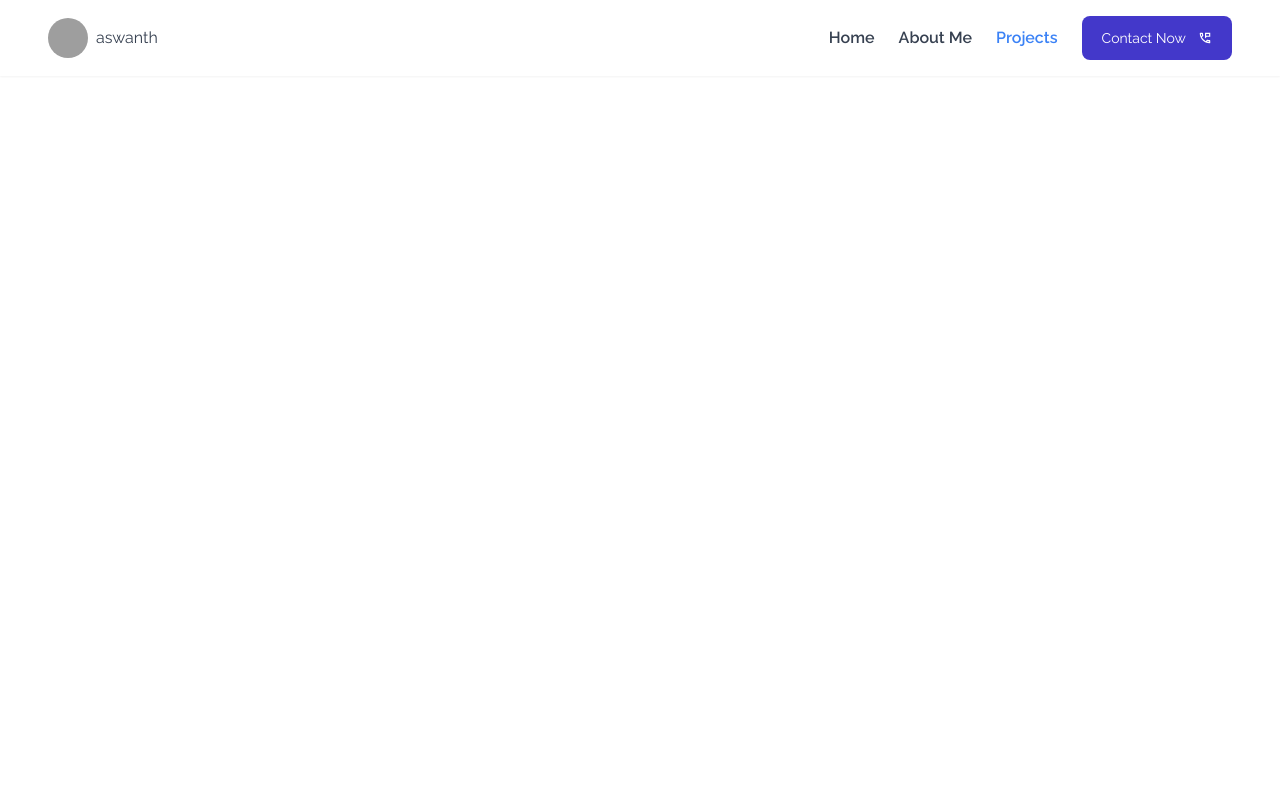
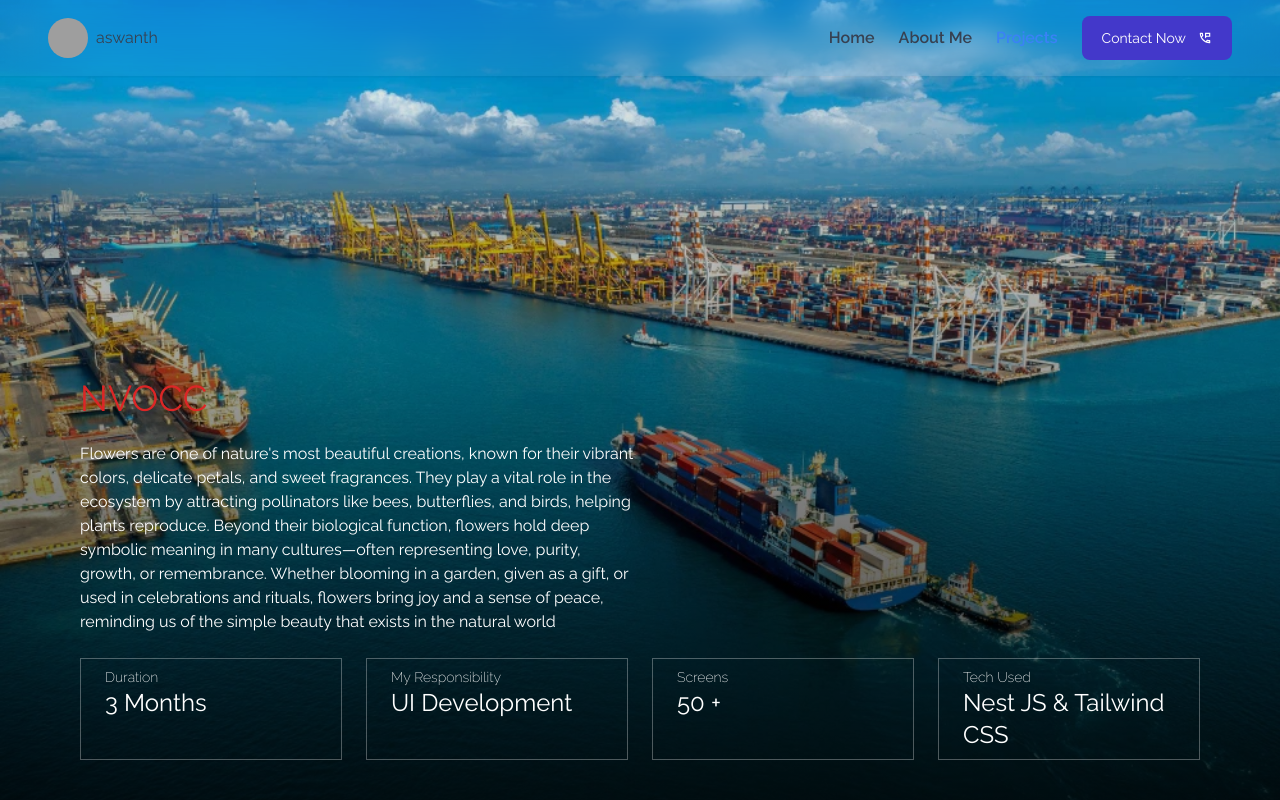
Before and after one commit to aswanthup06/career, a React (Create React App) app: page /project/nvocc in a window 1280 px wide. Shown: the top 800 px of the page. Built offline with nearby package versions, Linux system fonts and the light colour scheme; grey boxes are pictures that could not be loaded.

Commit message:
design fix

```diff
--- a/src/AboutMe/AboutHero.jsx
+++ b/src/AboutMe/AboutHero.jsx
@@ -11,7 +11,7 @@ export default function AboutHero() {
 
   return (
     <div>
-      <div className="py-16 justify-center container mx-auto md:px-28  flex flex-col items-center">
+      <div className="py-16 justify-center container mx-auto flex flex-col items-center">
         <div className="pt-12">
           <img
             className="h-24 w-24 rounded-full object-cover"
--- a/src/AboutMe/Me.jsx
+++ b/src/AboutMe/Me.jsx
@@ -3,7 +3,7 @@ import { MdOutlinePhone } from 'react-icons/md'
 
 export default function Me() {
   return (
-    <div className='grid grid-cols-2 container mx-auto md:px-28 py-10 gap-16'>
+    <div className='grid grid-cols-1 md:grid-cols-2 container mx-auto md:px-28 py-10 gap-16'>
 
 
 
--- a/src/AboutMe/Skill.jsx
+++ b/src/AboutMe/Skill.jsx
@@ -18,7 +18,7 @@ export default function Skill() {
   ];
 
   return (
-    <div className="container px-4 md:px-28 overflow-hidden mx-auto mb-20">
+    <div className="container overflow-hidden mb-20">
       <div className="text-center p-10">
         <h1 className="font-bold text-3xl text-zinc-800">Skills</h1>
         <h1 className="text-zinc-800">
@@ -26,7 +26,7 @@ export default function Skill() {
         </h1>
       </div>
 
-      <div className="grid grid-cols-2 gap-32">
+      <div className="grid grid-cols-1 md:grid-cols-2 gap-10 md:gap-32">
         <div className="space-y-6">
           <h1 className="text-zinc-800 font-bold">Technical Skills</h1>
 
--- a/src/App.js
+++ b/src/App.js
@@ -11,7 +11,7 @@ import WebPage from "./Projects/Web";
 import Posters from "./Projects/Posters";
 import Vectors from "./Projects/Vector";
 import Blood from "./Projects/Blood";
-import Envoc from "./Projects/Envoc";
+import Nvocc from "./Projects/Nvocc";
 import Rentmythings from "./Projects/Rentmythings";
 import Drone from "./Projects/Drone";
 import Happy from "./Projects/Happy";
@@ -25,7 +25,7 @@ function App() {
         <Route path="/" element={<Home />} />
         <Route path="/about" element={<Aboutme />} />
         <Route path="/project/bloodapp" element={<Blood />} />
-        <Route path="/project/envoc" element={<Envoc />} />
+        <Route path="/project/nvocc" element={<Nvocc />} />
          <Route path="/project/rentmythings" element={<Rentmythings />} />
          <Route path="/project/drone" element={<Drone />} />
           <Route path="/project/happy" element={<Happy />} />
--- a/src/Component/Navbar.jsx
+++ b/src/Component/Navbar.jsx
@@ -32,7 +32,7 @@ export default function Navbar() {
           visible ? "translate-y-0" : "-translate-y-full"
         }`}
       >
-        <div className="hidden backdrop-blur-lg md:flex justify-between items-center py-4 w-full container mx-auto md:px-12 bg-white/5 shadow-sm">
+        <div className="hidden backdrop-blur-lg md:flex justify-between items-center py-4 w-full mx-auto md:px-12 bg-white/5 shadow-sm">
           {/* Logo Section */}
 
           <a href="/">
--- a/src/Projects/CaseStudy.jsx
+++ b/src/Projects/CaseStudy.jsx
@@ -17,8 +17,8 @@ const caseStudies = [
   },
   {
     id: 2,
-    title: "ENVOC",
-    href: "/project/envoc",
+    title: "NVOCC",
+    href: "/project/nvocc",
     image: "/asset/ship.webp",
     tags: ["UI Development"],
     categories: [
--- a/src/Projects/Happy.jsx
+++ b/src/Projects/Happy.jsx
@@ -1,14 +1,15 @@
-import React from 'react'
+import React from "react";
 
 export default function Happy() {
   return (
-   <div className='text-black px-24 pt-24'>
-
-
-    <div className='flex gap-8'>
-
+    <div className="text-black px-24 pt-28">
+      <div className="flex gap-8">
         <div className="flex-1">
-<h1 className="text-red-600 text-4xl mb-6">HAPPY ERP</h1>
+          <h1 className="pt-16 font-bold">HAPPY ERP</h1>
+          <h1 className="text-red-600 text-4xl mb-6 font-semibold">
+            Flowers are one of nature's most beautiful creations, known for
+            their vibrant colors, delicate petals, and sweet fragrances
+          </h1>
 
           <p className="mb-4 ">
             Flowers are one of nature's most beautiful creations, known for
@@ -21,19 +22,17 @@ export default function Happy() {
             celebrations and rituals, flowers bring joy and a sense of peace,
             reminding us of the simple beauty that exists in the natural world
           </p>
-
         </div>
 
         <div className="flex-1">
-
-        <img className='rounded-2xl' src="/asset/ship.webp" alt="" />
+          <img className="rounded-2xl" src="/asset/happy.webp" alt="" />
 
           <div className="flex justify-between gap-2 w-full mt-10">
             {[
               { title: "Duration", value: "3 Months" },
-      { title: "My Responsibility", value: "UI Development" },
+              { title: "My Responsibility", value: "UI Design & Development" },
               { title: "Screens", value: "50 +" },
-      { title: "Tech Used", value: "React" }
+              { title: "Tech Used", value: "React" },
             ].map((item, index) => (
               <div key={index} className="w-fit">
                 <h1 className="text-xs font-medium">{item.title}</h1>
@@ -41,7 +40,47 @@ export default function Happy() {
               </div>
             ))}
           </div>
+        </div>
+      </div>
 
+      <div className="grid grid-cols-2 gap-8 mt-16">
+        <div className="flex items-center">
+          <img
+            className="rounded-2xl w-full object-cover h-[450px]"
+            src="/asset/happy2.webp"
+            alt=""
+          />
+        </div>
+
+        <div className="flex items-center">
+          <div>
+            <h1 className="font-bold">HAPPY ERP</h1>
+            <h1 className="text-red-600 text-4xl mb-6 font-semibold">
+              Flowers are one of nature's most beautiful creations, known for
+              their vibrant colors, delicate petals, and sweet fragrances
+            </h1>
+
+            <p className="mb-4 ">
+              Flowers are one of nature's most beautiful creations, known for
+              their vibrant colors, delicate petals, and sweet fragrances. They
+              play a vital role in the ecosystem by attracting pollinators like
+              bees, butterflies, and birds, helping plants reproduce. Beyond
+              their biological function, flowers hold deep symbolic meaning in
+              many cultures—often representing love, purity, growth, or
+              remembrance. Whether blooming in a garden, given as a gift, or
+              used in celebrations and rituals, flowers bring joy and a sense of
+              peace, reminding us of the simple beauty that exists in the
+              natural world
+            </p>
+          </div>
+        </div>
+      </div>
+
+<div className="w-full h-[500px] rounded-2xl bg-slate-200 mt-28">
+
+</div>
+
+<div className="w-full h-[100px] rounded-2xl ">
 
 </div>
 
@@ -50,10 +89,5 @@ export default function Happy() {
 
 
     </div>
-
-
-
-
-    </div>
-  )
+  );
 }
--- a/src/Projects/Envoc.jsx
+++ b/src/Projects/Nvocc.jsx
@@ -1,17 +1,19 @@
 import React from "react";
 
-export default function Envoc() {
+export default function Nvocc() {
   return (
-    <div className="text-black">
-     <div className="w-full relative">
+    <div className="text-black w-full">
+     <div className="w-full relative flex flex-col items-center justify-center">
   {/* Gradient overlay */}
-  <div className="absolute inset-0 bg-gradient-to-r from-black/80 to-transparent z-10"></div>
+  <div className="absolute inset-0 bg-gradient-to-t from-black/80 to-transparent z-10"></div>
 
-  <div className="absolute top-[40%] px-24 z-20">
+<div className="absolute w-full  bottom-10 z-20 container">
+
+  <div className="mb-4 md:mb-6">
     {/* <h1 className="text-white text-4xl">Connect to Donate and </h1> */}
-    <h1 className="text-red-600 text-4xl mb-6">ENVOC</h1>
+    <h1 className="text-red-600 text-xl md:text-2xl lg:text-4xl mb-2 md:mb-4 lg:mb-6">NVOCC</h1>
 
-    <p className="mb-4 w-1/2 text-white">
+    <p className="text-sm md:text-base  md:w-1/2 text-white">
       Flowers are one of nature's most beautiful creations, known for
       their vibrant colors, delicate petals, and sweet fragrances. They
       play a vital role in the ecosystem by attracting pollinators like
@@ -25,7 +27,7 @@ export default function Envoc() {
   </div>
 
   {/* Data mapping for the bottom section */}
-  <div className="absolute bottom-10 px-24 grid grid-cols-4 gap-6 w-full z-20">
+  <div className="grid md:grid-cols-2 lg:grid-cols-4 gap-6 w-full z-20">
     {[
       { title: "Duration", value: "3 Months" },
       { title: "My Responsibility", value: "UI Development" },
@@ -33,11 +35,14 @@ export default function Envoc() {
       { title: "Tech Used", value: "Nest JS & Tailwind CSS" }
     ].map((item, index) => (
       <div key={index} className="border border-white/30 px-6 py-2">
-        <h1 className="text-white font-extralight">{item.title}</h1>
-        <h1 className="text-white text-2xl">{item.value}</h1>
+        <h1 className="text-white text-xs md:text-sm font-extralight">{item.title}</h1>
+        <h1 className="text-white text-sm md:text-sm lg:text-xl xl:text-2xl">{item.value}</h1>
       </div>
     ))}
   </div>
+</div>
+
+
 
   <img
     className="w-full h-screen object-cover"
@@ -46,7 +51,9 @@ export default function Envoc() {
   />
 </div>
 
-      <div className="px-24 py-16">
+      <div className="container">
+
+        <div className="pt-16">
         <h1 className="text-4xl mb-4">
           The Beauty, Symbolism, and Importance of Flowers in Nature, Culture,
           and Human Emotions
@@ -66,7 +73,7 @@ export default function Envoc() {
         <div className="bg-slate-200 h-[500px]"></div>
       </div>
 
-      <div className="px-24 py-16">
+      <div className="pt-16">
         <h1 className="text-4xl mb-4">Module 1 - Export</h1>
         <p className=" mb-4">
           Flowers are one of nature's most beautiful creations, known for their
@@ -83,7 +90,7 @@ export default function Envoc() {
         <div className="bg-slate-200 h-[500px]"></div>
       </div>
 
-      <div className="px-24 py-16">
+      <div className="pt-16">
         <h1 className="text-4xl mb-4">Module 2 - Import</h1>
         <p className=" mb-4">
           Flowers are one of nature's most beautiful creations, known for their
@@ -100,7 +107,7 @@ export default function Envoc() {
         <div className="bg-slate-200 h-[500px]"></div>
       </div>
 
-      <div className="px-24 py-16">
+      <div className="py-16">
         <h1 className="text-4xl mb-4">Module 3 - Maintenance and Repair</h1>
         <p className=" mb-4">
           Flowers are one of nature's most beautiful creations, known for their
@@ -116,6 +123,8 @@ export default function Envoc() {
 
         <div className="bg-slate-200 h-[500px]"></div>
       </div>
+
+      </div>
     </div>
   );
 }
--- a/tailwind.config.js
+++ b/tailwind.config.js
@@ -5,7 +5,17 @@ module.exports = {
   ],
   theme: {
     extend: {
-       fontFamily: {
+      container: {
+        padding: {
+          DEFAULT: '1rem',
+          sm: '2rem',
+          lg: '4rem',
+          xl: '5rem',
+          '2xl': '6rem',
+        },
+        center: true, // Optional: centers the container by adding margin-left/right auto
+      },
+      fontFamily: {
         sora: ['Sora', 'sans-serif'],
         raleway: ['Raleway', 'sans-serif'],
       },
```
Also changed, not shown: src/AboutMe/ExpSec.jsx (+4 -4 lines), public/asset/happy.webp (added), 1 other file (tests, documents, lock files or other folders). Lines whose indentation alone changed are shown as unchanged.
